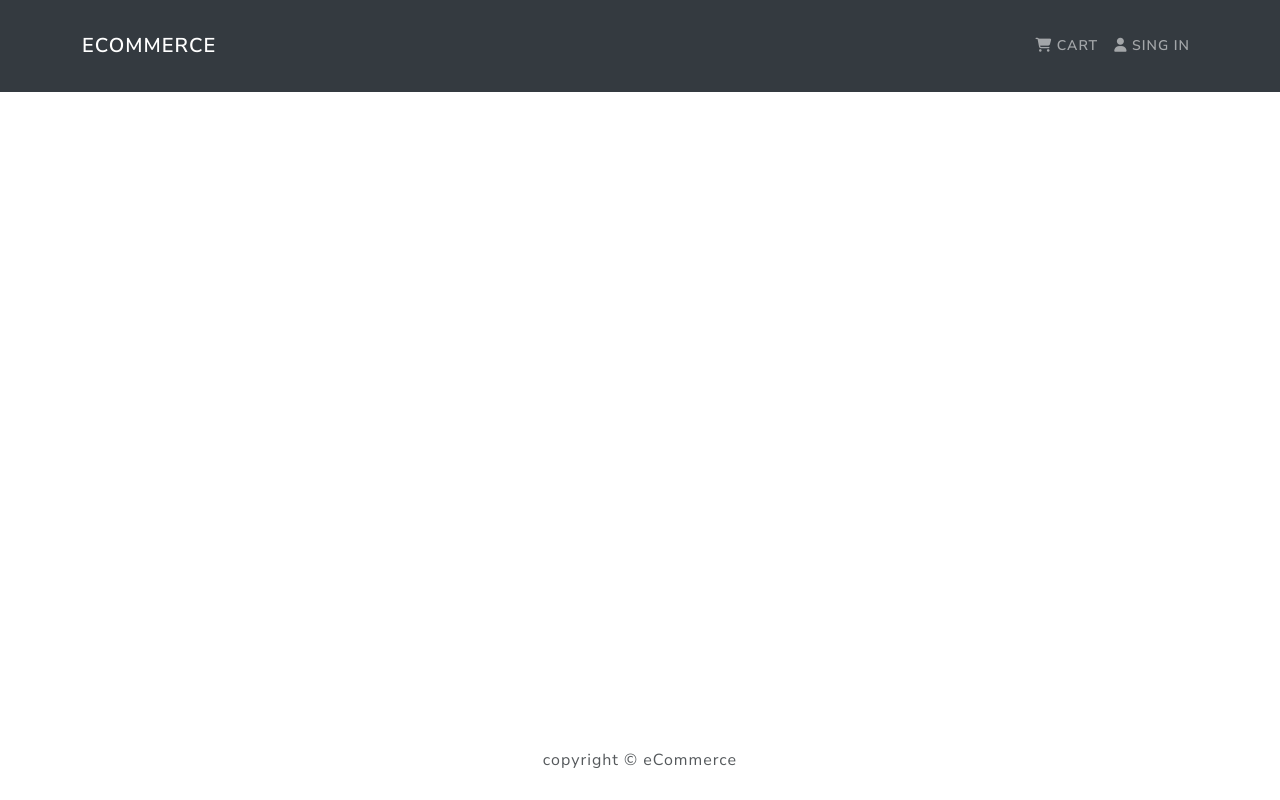
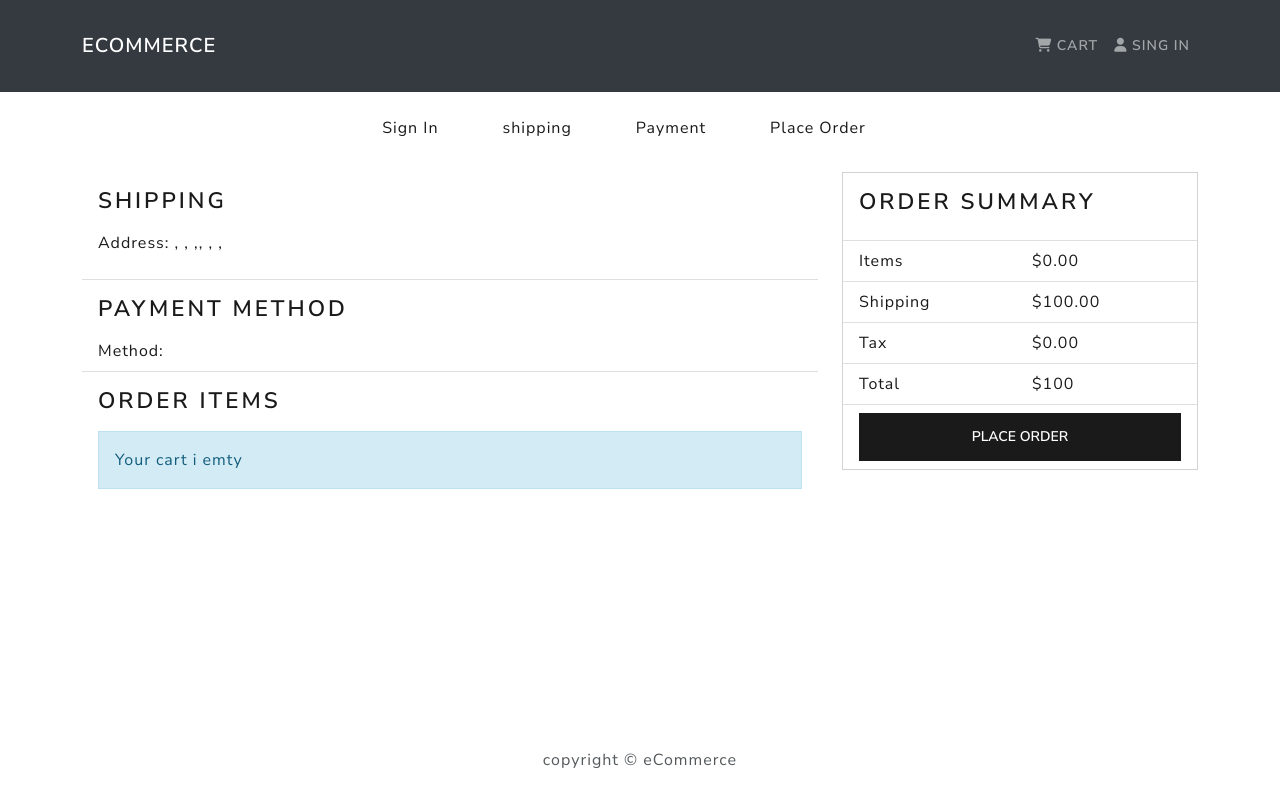
Before and after one commit to adnaandeveloper/eCommerce, a React (Create React App) app in the folder frontend/: page /placeorder in a window 1280 px wide. Built offline with nearby package versions, Linux system fonts and the light colour scheme.

Commit message:
place order screen added frontend

```diff
--- a/frontend/src/App.js
+++ b/frontend/src/App.js
@@ -10,6 +10,8 @@
 import RegisterScreen from './screens/RegisterScreen';
 import ProfileScreen from './screens/ProfileScreen';
 import ShippingScreen from './screens/ShippingScreen';
+import PaymentScreen from './screens/PaymentScreen';
+import PlaceOrderScreen from './screens/PlaceOrderScreen';
 
 const App = () => {
   return (
@@ -26,6 +28,8 @@
             <Route path="/register" element={<RegisterScreen />} />
             <Route path="/profile" element={<ProfileScreen />} />
             <Route path="/shipping" element={<ShippingScreen />} />
+            <Route path="/payment" element={<PaymentScreen />} />
+            <Route path="/placeorder" element={<PlaceOrderScreen />} />
           </Routes>
         </Container>
       </main>
--- a/frontend/src/actions/cartActions.js
+++ b/frontend/src/actions/cartActions.js
@@ -2,6 +2,7 @@
 import {
   CART_ADD_ITEM,
   CART_REMOVE_ITEM,
+  CART_SAVE_PAYMENT_METHOD,
   CART_SAVE_SHIPPING_ADRESSE,
 } from '../constants/cartConstants';
 
@@ -38,3 +39,10 @@
   });
   localStorage.setItem('shippingAddress', JSON.stringify(data));
 };
+export const savePaymentMethod = (data) => (dispatch) => {
+  dispatch({
+    type: CART_SAVE_PAYMENT_METHOD,
+    payload: data,
+  });
+  localStorage.setItem('paymentMethod', JSON.stringify(data));
+};
--- a/frontend/src/constants/cartConstants.js
+++ b/frontend/src/constants/cartConstants.js
@@ -1,3 +1,5 @@
 export const CART_ADD_ITEM = 'CART_ADD_ITEM';
 export const CART_REMOVE_ITEM = 'CART_REMOVE_ITEM';
 export const CART_SAVE_SHIPPING_ADRESSE = 'CART_SAVE_SHIPPING_ADRESSE';
+
+export const CART_SAVE_PAYMENT_METHOD = 'CART_SAVE_PAYMENT_METHOD';
--- a/frontend/src/reducers/cartReducers.js
+++ b/frontend/src/reducers/cartReducers.js
@@ -1,6 +1,7 @@
 import {
   CART_ADD_ITEM,
   CART_REMOVE_ITEM,
+  CART_SAVE_PAYMENT_METHOD,
   CART_SAVE_SHIPPING_ADRESSE,
 } from '../constants/cartConstants';
 
@@ -36,6 +37,11 @@
         ...state,
         shippingAddress: action.payload,
       };
+    case CART_SAVE_PAYMENT_METHOD:
+      return {
+        ...state,
+        paymentMethod: action.payload,
+      };
     default:
       return state;
   }
--- a/frontend/src/screens/PaymentScreen.js
+++ b/frontend/src/screens/PaymentScreen.js
@@ -0,0 +1,61 @@
+import React, { useState } from 'react';
+import { useNavigate, useLocation } from 'react-router-dom';
+import { Form, Button, Col } from 'react-bootstrap';
+import { useDispatch, useSelector } from 'react-redux';
+import FormContainer from '../components/FormContainer';
+import { savePaymentMethod } from '../actions/cartActions';
+import CheckoutSteps from '../components/CheckoutSteps';
+
+const PaymentScreen = () => {
+  const navigate = useNavigate();
+  const cart = useSelector((state) => state.cart);
+  const { shippingAddress } = cart;
+  if (!shippingAddress) {
+    navigate('/shipping');
+  }
+
+  const [paymentMethod, setPaymentMethod] = useState('Paypal');
+
+  const dispatch = useDispatch();
+  const submitHandler = (e) => {
+    e.preventDefault();
+    dispatch(savePaymentMethod(paymentMethod));
+    navigate('/placeOrder');
+  };
+  return (
+    <FormContainer>
+      <CheckoutSteps step1 step2 step3 />
+      <h1>Paymen Method</h1>
+      <Form onSubmit={submitHandler}>
+        <Form.Group>
+          <Form.Label as="legend">Select Method</Form.Label>
+
+          <Col>
+            <Form.Check
+              type="radio"
+              label="PayPal or Credit Card"
+              id="PayPal"
+              name="paymentMethod"
+              value="PayPal"
+              onChange={(e) => setPaymentMethod(e.target.value)}
+            ></Form.Check>
+            {/*
+            <Form.Check
+              type="radio"
+              label="Stripe"
+              id="PayPal"
+              name="paymentMethod"
+              value="PayPal"
+              onChange={(e) => setPaymentMethod(e.target.value)}
+            ></Form.Check>*/}
+          </Col>
+        </Form.Group>
+        <Button type="sumbit" variant="primary">
+          Continue
+        </Button>
+      </Form>
+    </FormContainer>
+  );
+};
+
+export default PaymentScreen;
--- /dev/null
+++ b/frontend/src/screens/PlaceOrderScreen.js
@@ -0,0 +1,145 @@
+import React, { useState } from 'react';
+import { useNavigate, useLocation, Link } from 'react-router-dom';
+import {
+  Button,
+  Row,
+  Col,
+  ListGroup,
+  Image,
+  Card,
+  ListGroupItem,
+} from 'react-bootstrap';
+import { useDispatch, useSelector } from 'react-redux';
+import Message from '../components/Message';
+import { saveShippingAddress } from '../actions/cartActions';
+import CheckoutSteps from '../components/CheckoutSteps';
+
+const PlaceOrderScreen = () => {
+  const cart = useSelector((state) => state.cart);
+  // calculate privces
+  const addDecimals = (num) => {
+    return (Math.round(num * 100) / 100).toFixed(2);
+  };
+  cart.itemsPrice = addDecimals(
+    cart.cartItems.reduce((acc, item) => acc + item.price * item.qty, 0)
+  );
+  cart.shippingPrice = addDecimals(cart.itemsPrice > 100 ? 0 : 100);
+  cart.taxPrice = addDecimals(Number((0.15 * cart.itemsPrice).toFixed(2)));
+  (cart.totalPrice =
+    Number(cart.itemsPrice) +
+    Number(cart.shippingPrice) +
+    Number(cart.taxPrice)).toFixed(2);
+  const placeOrderHandler = () => {
+    console.log('placeOrderHandler called');
+  };
+
+  return (
+    <>
+      <CheckoutSteps step1 step2 step3 step4 />
+      <Row>
+        <Col md={8}>
+          <ListGroup variant="flush">
+            <ListGroupItem>
+              <h2>Shipping</h2>
+              <p>
+                <strong>Address: </strong>
+                {cart.shippingAddress.address}, {cart.shippingAddress.city},{' '}
+                {cart.shippingAddress.postalCode},{cart.shippingAddress.address}
+                , {cart.shippingAddress.city}, {cart.shippingAddress.country},
+              </p>
+            </ListGroupItem>
+            <ListGroupItem>
+              <h2>Payment Method</h2>
+              <strong>Method: </strong>
+              {cart.paymentMethod}
+            </ListGroupItem>
+
+            <ListGroupItem>
+              <h2>Order Items</h2>
+              {cart.cartItems.length === 0 ? (
+                <Message>Your cart i emty</Message>
+              ) : (
+                <ListGroup variant="flush">
+                  {cart.cartItems.map((item, index) => (
+                    <ListGroupItem key={index}>
+                      <Row>
+                        <Col md={1}>
+                          <Image
+                            src={item.image}
+                            alt={item.name}
+                            fluid
+                            rounded
+                          />
+                        </Col>
+
+                        <Col>
+                          <Link to={`/product/${item.product}`}>
+                            {item.name}
+                          </Link>
+                        </Col>
+
+                        <Col md={4}>
+                          {item.qty} X $ {item.price} = ${item.price * item.qty}
+                        </Col>
+                      </Row>
+                    </ListGroupItem>
+                  ))}
+                </ListGroup>
+              )}
+            </ListGroupItem>
+          </ListGroup>
+        </Col>
+
+        <Col>
+          <Card>
+            <ListGroup variant="flush">
+              <ListGroupItem>
+                <h2>Order summary</h2>
+              </ListGroupItem>
+
+              <ListGroupItem>
+                <Row>
+                  <Col> Items </Col>
+                  <Col>${cart.itemsPrice}</Col>
+                </Row>
+              </ListGroupItem>
+
+              <ListGroupItem>
+                <Row>
+                  <Col> Shipping </Col>
+                  <Col>${cart.shippingPrice}</Col>
+                </Row>
+              </ListGroupItem>
+
+              <ListGroupItem>
+                <Row>
+                  <Col> Tax </Col>
+                  <Col> ${cart.taxPrice}</Col>
+                </Row>
+              </ListGroupItem>
+
+              <ListGroupItem>
+                <Row>
+                  <Col> Total </Col>
+                  <Col>${cart.totalPrice}</Col>
+                </Row>
+              </ListGroupItem>
+              <ListGroup.Item>
+                <Button
+                  type="button"
+                  className="btn-block w-100"
+                  disabled={cart.cartItems === 0}
+                  onClick={placeOrderHandler}
+                >
+                  Place Order
+                </Button>
+              </ListGroup.Item>
+            </ListGroup>
+          </Card>
+        </Col>
+      </Row>
+    </>
+  );
+};
+
+export default PlaceOrderScreen;
```
